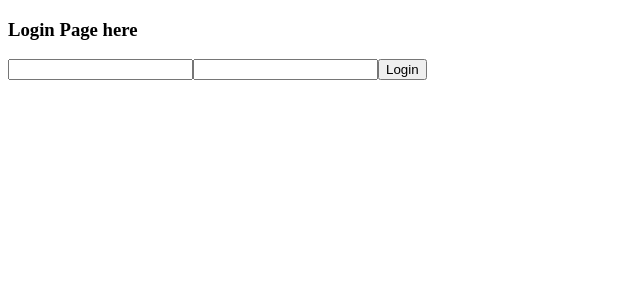
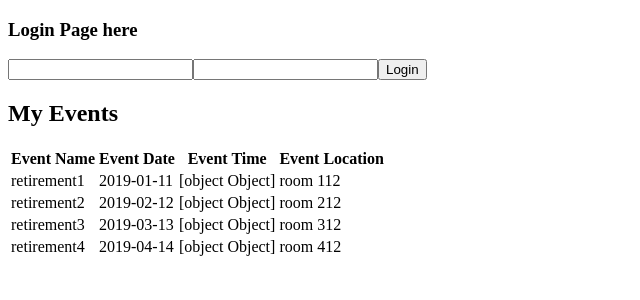
Before and after one commit to karimshakir/potluck_angular, an Angular app: page /events in a window 1280 px wide. Before the commit this address led to /. Shown: the top 300 px of the page, without its empty margins (0-640 px from the left). Built offline with nearby package versions, Linux system fonts and the light colour scheme.

Commit message:
displaying event in table

```diff
--- a/src/app/app-routing.module.ts
+++ b/src/app/app-routing.module.ts
@@ -4,6 +4,7 @@ import { Routes, RouterModule } from '@angular/router';
 import { PotLoginComponent } from './pot-login/pot-login.component';
 import { UserComponent } from './user/user.component';
 import { ParticipantComponent } from './participant/participant.component';
+import { EventComponent } from './event/event.component';
 
 const routes: Routes = [{
   path: 'login', component: PotLoginComponent
@@ -11,6 +12,8 @@ const routes: Routes = [{
   path: 'user', component: UserComponent
 },{
   path: "participants", component: ParticipantComponent
+},{
+  path: 'events', component: EventComponent
 }];
 
 @NgModule({
--- a/src/app/event/event.component.html
+++ b/src/app/event/event.component.html
@@ -1,5 +1,5 @@
 <h2>My Events</h2>
-<ul class="events">
+<!-- <ul class="events">
   <li
     *ngFor="let event of events"
     [class.selected]="event === selectedEvent"
@@ -21,4 +21,23 @@
       <input [(ngModel)]="selectedEvent.eventName" placeholder="name" />
     </label>
   </div>
+</div> -->
+<div class="events">
+  <table >
+      <!-- <tr *ngFor="let event of events">
+        <th>Event Id</th>
+        <td>{{event.eventDate}}</td> -->
+      <tr>
+        <th>Event Name</th>
+        <th>Event Date </th>
+        <th>Event Time</th>
+        <th>Event Location</th>
+      </tr>
+      <tr *ngFor="let event of events">
+        <td>{{event.eventName}}</td>
+        <td>{{event.eventDate}}</td>
+        <td>{{event.eventTime}}</td>
+        <td>{{event.eventLocation}}</td>
+      </tr>
+  </table>
 </div>
--- a/src/app/pot-login/pot-login.component.html
+++ b/src/app/pot-login/pot-login.component.html
@@ -1,5 +1,5 @@
 <div>
     <input type="text">
     <input type="text">
-    <button>Login</button>
+    <button [routerLink]="['events']">Login</button>
 </div>
```
